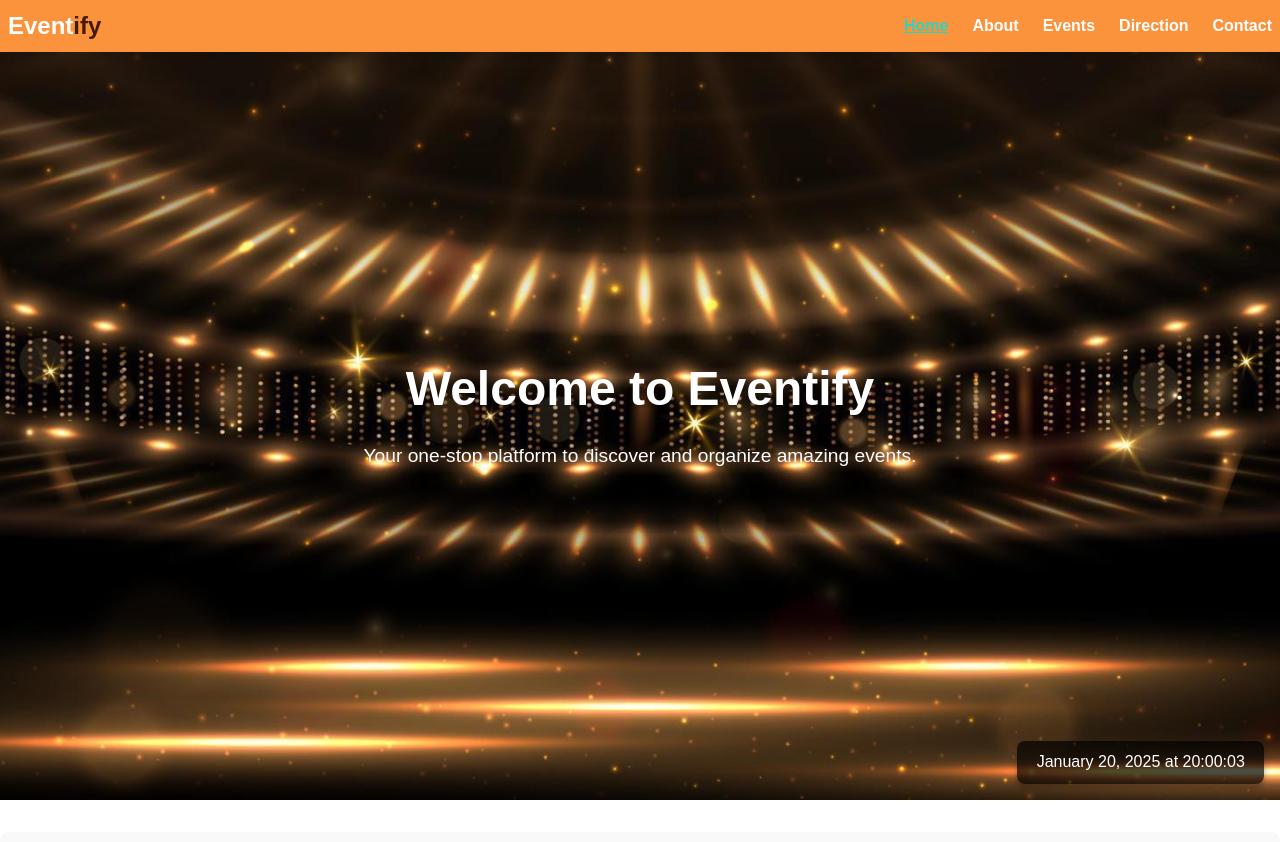
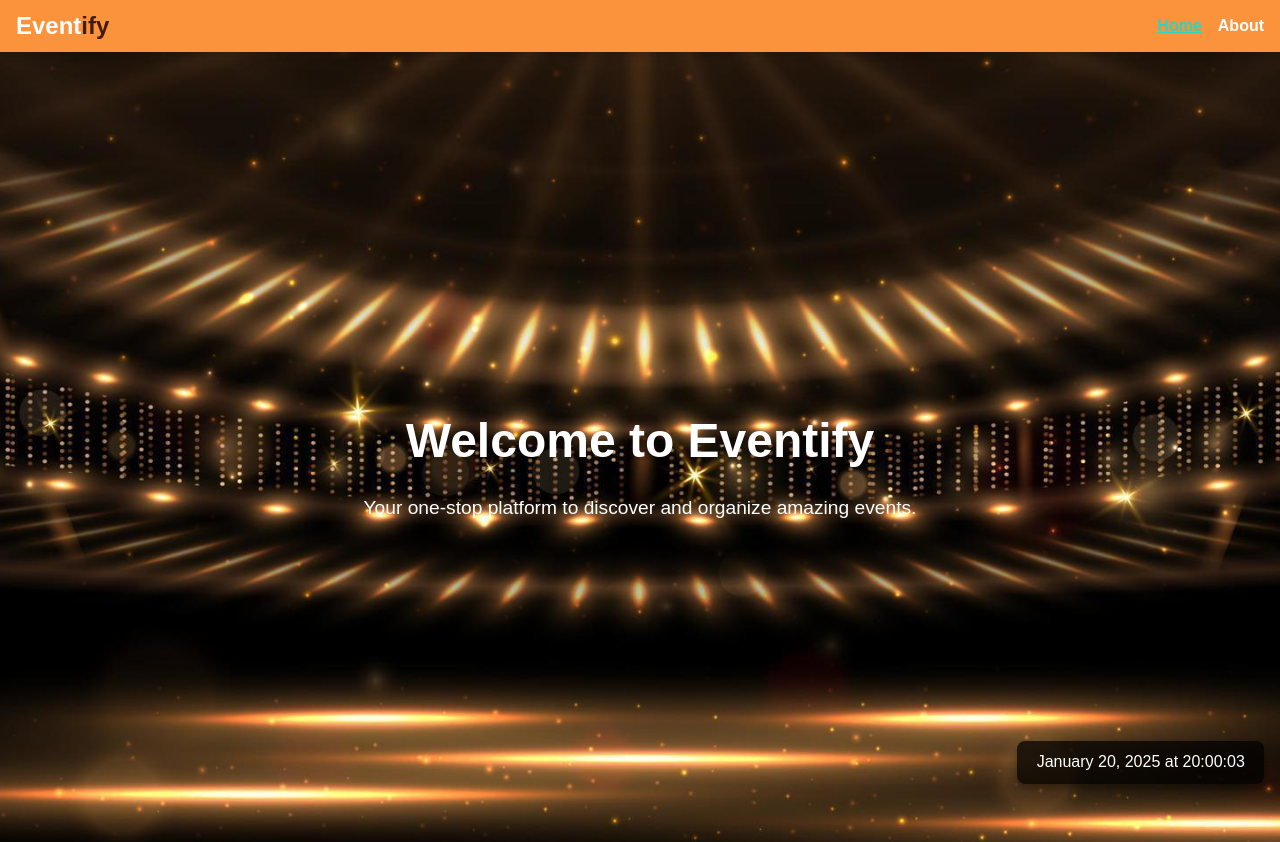
Before and after one commit to ChrisM-Code/Event, a React (Vite) app in the folder event/: page / in a window 1280 px wide. Shown: the top 842 px of the page. Built offline with nearby package versions, Linux system fonts and the light colour scheme.

Commit message:
Applayout Fix

```diff
--- a/event/src/App.jsx
+++ b/event/src/App.jsx
@@ -1,11 +1,15 @@
 import { Routes, Route } from "react-router-dom";
+import AppLayout from "./ui/AppLayout";
 import Home from "./components/Home/Home";
 import About from "./components/About/About";
+
 const App = () => {
   return (
     <Routes>
-      <Route path="/" element={<Home />} />
-      <Route path="/about" element={<About />} />
+      <Route path="/" element={<AppLayout />}>
+        <Route index element={<Home />} />
+        <Route path="about" element={<About />} />
+      </Route>
     </Routes>
   );
 };
--- a/event/src/components/Home/Home.jsx
+++ b/event/src/components/Home/Home.jsx
@@ -1,6 +1,5 @@
 import styled, { keyframes } from "styled-components";
 import { useState, useEffect } from "react";
-import Navigation from "./Navigation";
 import About from "../About/About";
 
 const fadeIn = keyframes`
@@ -32,6 +31,13 @@ const HomeCont = styled.div`
   background-size: cover;
   background-position: center;
   background-repeat: no-repeat;
+
+  // @media (max-width: 768px) {
+  //   height: auto;
+  //   background-size: cover;
+  //   background-position: center;
+  //   padding: 2rem 1rem;
+  // }
 `;
 
 const MainContent = styled.div`
@@ -123,7 +129,6 @@ function Home() {
 
   return (
     <>
-      <Navigation />
       <HomeCont>
         <MainContent>
           <h1>Welcome to Eventify</h1>
--- a/event/src/components/Home/NavBar.jsx
+++ b/event/src/components/Home/NavBar.jsx
@@ -1,84 +1,53 @@
-import { useState } from "react";
+import { useEffect } from "react";
 import { Link, useLocation } from "react-router-dom";
 import styled from "styled-components";
 import Logo from "./Logo";
 
 const NavbarWrapper = styled.nav`
+  position: sticky;
+  top: 0;
+  z-index: 1000;
+  background-color: #fb923c;
   display: flex;
   justify-content: space-between;
   align-items: center;
-  background-color: #fb923c;
-  padding: 0.5rem;
+  padding: 0.5rem 1rem;
   box-shadow: 0 4px 6px rgba(0, 0, 0, 0.1);
-  position: relative;
-
-  @media (max-width: 768px) {
-    padding: 0.5rem 1rem;
-    backdrop-filter: blur(10px);
-    background-color: #fb923c;
-  }
 `;
 
 const NavLinks = styled.div`
   display: flex;
-  gap: 1.5rem;
+  gap: 1rem;
 
   a {
     text-decoration: none;
     color: white;
     font-weight: 600;
-    font-size: 1rem;
-    transition: color 0.3s ease-in-out;
-
-    &:hover {
-      color: #2dd4bf;
-    }
+    transition: color 0.3s ease;
 
     &.active {
       color: #2dd4bf;
       text-decoration: underline;
     }
-  }
 
-  @media (max-width: 768px) {
-    display: ${({ isOpen }) => (isOpen ? "flex" : "none")};
-    flex-direction: column;
-    position: absolute;
-    top: 100%;
-    left: 0;
-    width: 100%;
-    background-color: rgba(251, 146, 60, 0.8);
-    backdrop-filter: blur(10px);
-    padding: 1rem;
-    gap: 0.6rem;
-    align-items: center;
-  }
-`;
-
-const MenuIcon = styled.div`
-  display: none;
-  font-size: 1.5rem;
-  color: black;
-  cursor: pointer;
-
-  @media (max-width: 768px) {
-    display: block;
+    &:hover {
+      color: #2dd4bf;
+    }
   }
 `;
 
 function NavBar() {
-  const [menuOpen, setMenuOpen] = useState(false);
   const location = useLocation();
 
-  const toggleMenu = () => {
-    setMenuOpen(!menuOpen);
-  };
+  useEffect(() => {
+    const scrollToTop = () => window.scrollTo({ top: 0, behavior: "smooth" });
+    scrollToTop();
+  }, [location.pathname]);
 
   return (
     <NavbarWrapper>
       <Logo />
-      <MenuIcon onClick={toggleMenu}>{menuOpen ? "✖" : "☰"}</MenuIcon>
-      <NavLinks isOpen={menuOpen}>
+      <NavLinks>
         <Link to="/" className={location.pathname === "/" ? "active" : ""}>
           Home
         </Link>
@@ -88,24 +57,6 @@ function NavBar() {
         >
           About
         </Link>
-        <Link
-          to="/events"
-          className={location.pathname === "/events" ? "active" : ""}
-        >
-          Events
-        </Link>
-        <Link
-          to="/direction"
-          className={location.pathname === "/direction" ? "active" : ""}
-        >
-          Direction
-        </Link>
-        <Link
-          to="/contact"
-          className={location.pathname === "/contact" ? "active" : ""}
-        >
-          Contact
-        </Link>
       </NavLinks>
     </NavbarWrapper>
   );
--- a/event/src/ui/AppLayout.jsx
+++ b/event/src/ui/AppLayout.jsx
@@ -1,13 +1,15 @@
 import { Outlet } from "react-router-dom";
+import NavBar from "../components/Home/NavBar";
 
-function AppLayout() {
+const AppLayout = () => {
   return (
     <>
+      <NavBar />
       <main>
         <Outlet />
       </main>
     </>
   );
-}
+};
 
 export default AppLayout;
```
